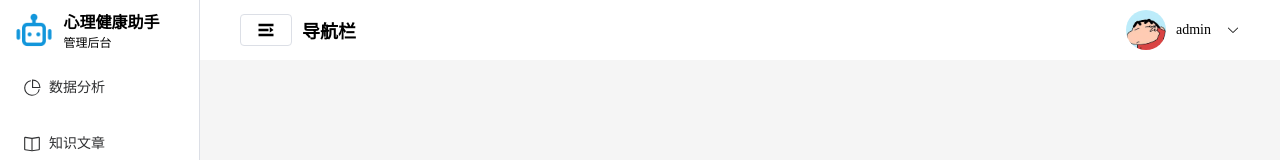
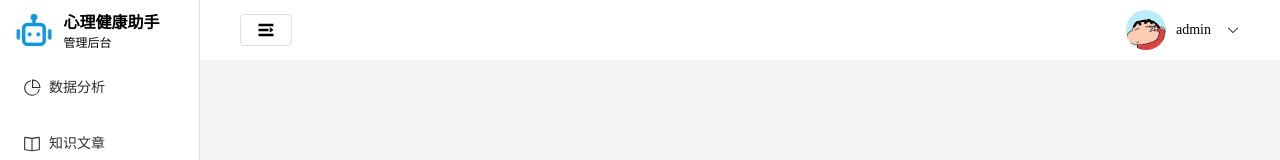
Before and after one commit to underht/vue_aiheart, a Vue app: page /back in a window 1280 px wide. Shown: the top 160 px of the page. Built offline with nearby package versions, Linux system fonts and the light colour scheme.

Commit message:
把多余的标题删了

```diff
--- a/src/components/Navbar.vue
+++ b/src/components/Navbar.vue
@@ -5,7 +5,7 @@
             <!-- //button自带的插槽里面有slot -->
 
             <div class="pagetitle">
-                导航栏
+                {{ route.meta.title }}
             </div>
         </div>
         <div>
@@ -33,7 +33,7 @@
 <script setup>
 import { Expand } from '@element-plus/icons-vue'
 import { useAdminStore } from '@/stores/admin'
-import { useRouter } from 'vue-router'
+import { useRouter, useRoute } from 'vue-router'
 const handleCollapse=()=>{
     useAdminStore().toggleCollapse()
     console.log('Navbar collapsed:', useAdminStore().isCollapsing)
@@ -41,6 +41,8 @@ const handleCollapse=()=>{
 const handleAction1 = () => {
     console.log('Action 1 clicked')
 }
+const router = useRouter();
+const route = useRoute();
 </script>
 
 
--- a/src/views/Consultation.vue
+++ b/src/views/Consultation.vue
@@ -1,10 +1,10 @@
 <template>
     <div>
-        <PageHead title="咨询记录" >
+        <!-- <PageHead title="咨询记录" >
             <template #actions>
 
             </template>
-        </PageHead>
+        </PageHead> -->
         <div>
             <el-table :data="tableData" style="width: 100%" class="etable">
                 <el-table-column prop="id" label="会话id"  width="100" align="center">
--- a/src/views/Dashboard.vue
+++ b/src/views/Dashboard.vue
@@ -1,7 +1,7 @@
 <template>
     <div>
-        <PageHead title="数据分析"  >
-        </PageHead>
+        <!-- <PageHead title="数据分析"  >
+        </PageHead> -->
         <div class="graph">
             <el-row
             v-if="overviewData"
--- a/src/views/Emotional.vue
+++ b/src/views/Emotional.vue
@@ -1,10 +1,10 @@
 <template>
     <div>
-        <PageHead title="情绪日志">
+        <!-- <PageHead title="情绪日志">
             <template #actions>
                 <el-button type="primary">新增</el-button>
             </template>
-        </PageHead>
+        </PageHead> -->
 
         <TableSearch :formItems="searchConfig"
             @search="handleSearch"
```
